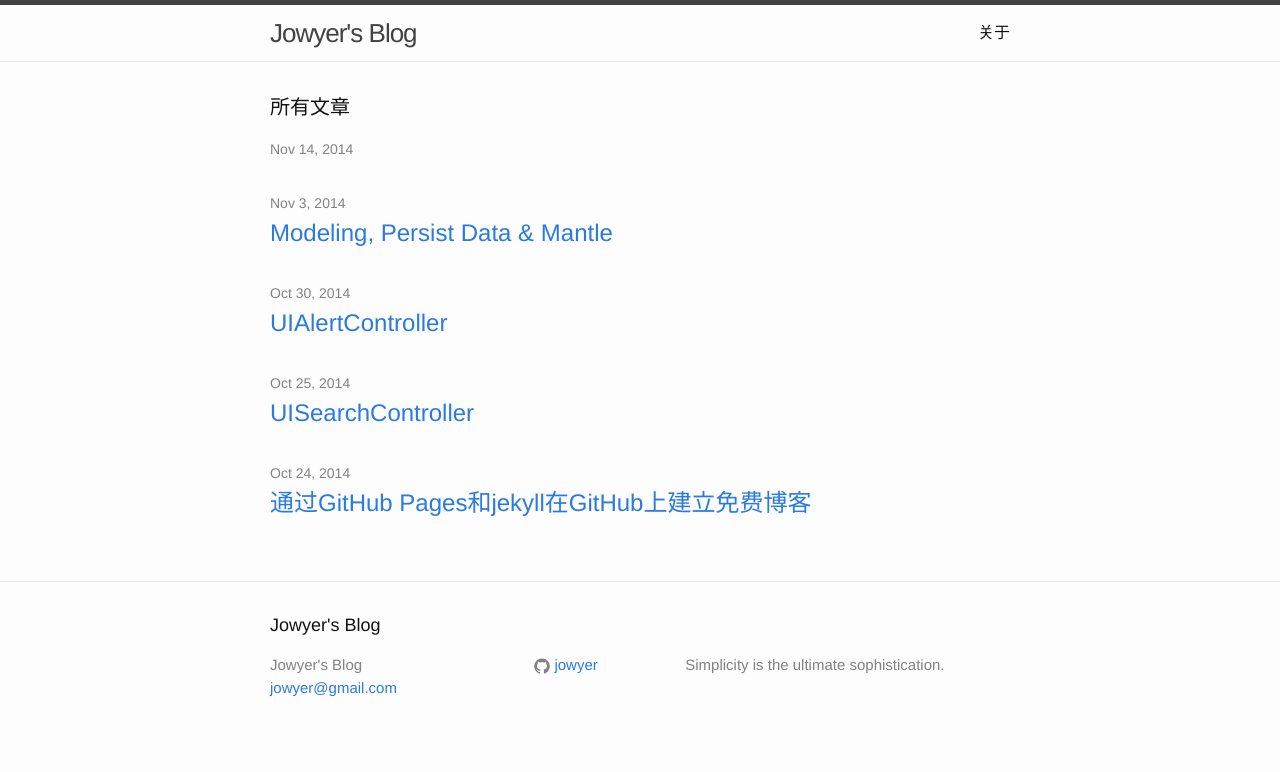
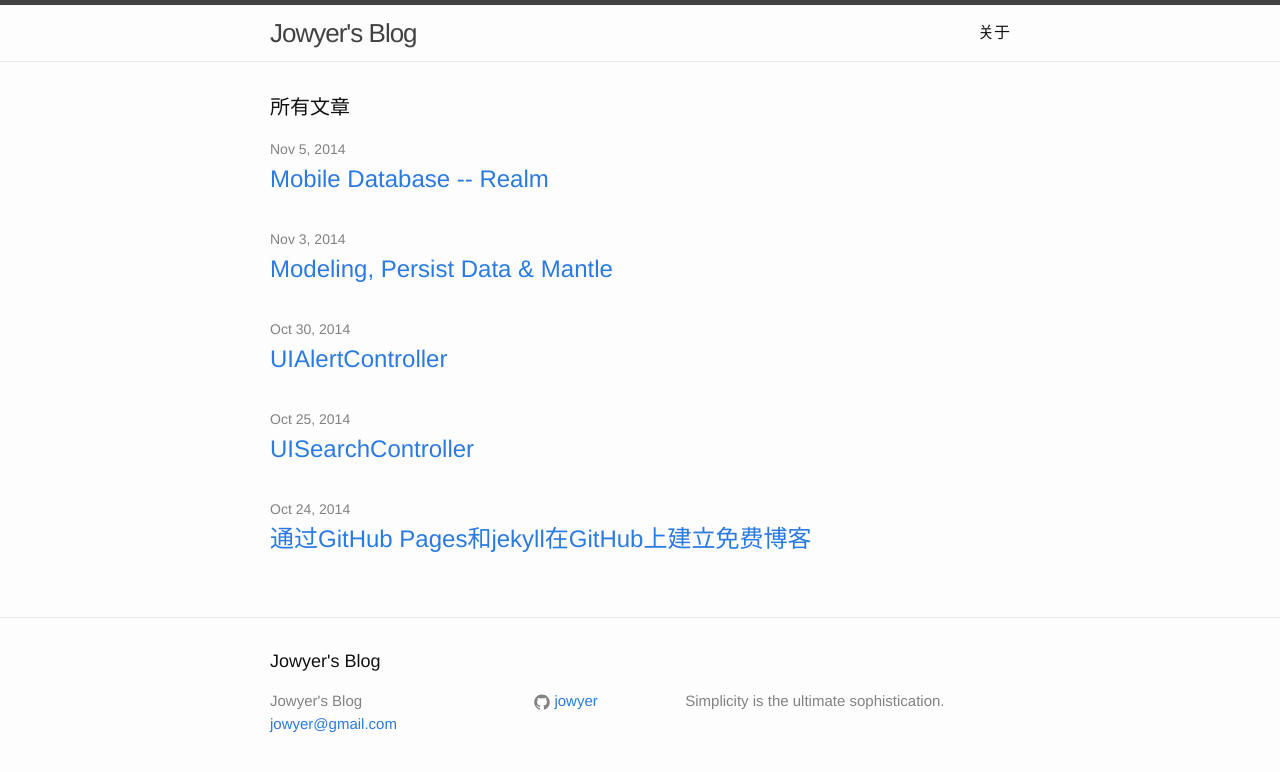
Before and after one commit to Jowyer/jowyer.github.io, a Jekyll site: the page built from index.html, in a window 1280 px wide. Shown: the top 772 px of the page. Built offline with Jekyll 4.4.1, drawn with Linux system fonts in a browser that asks for light colours.

Commit message:
no ':' in title

```diff
--- a/_posts/2014-11-05-Realm.markdown
+++ b/_posts/2014-11-05-Realm.markdown
@@ -1,6 +1,6 @@
 ---
 layout: post
-title:  Mobile Database: Realm
+title:  Mobile Database -- Realm
 date:   2014-11-05 23:45:52
 categories: personal
 ---
```
